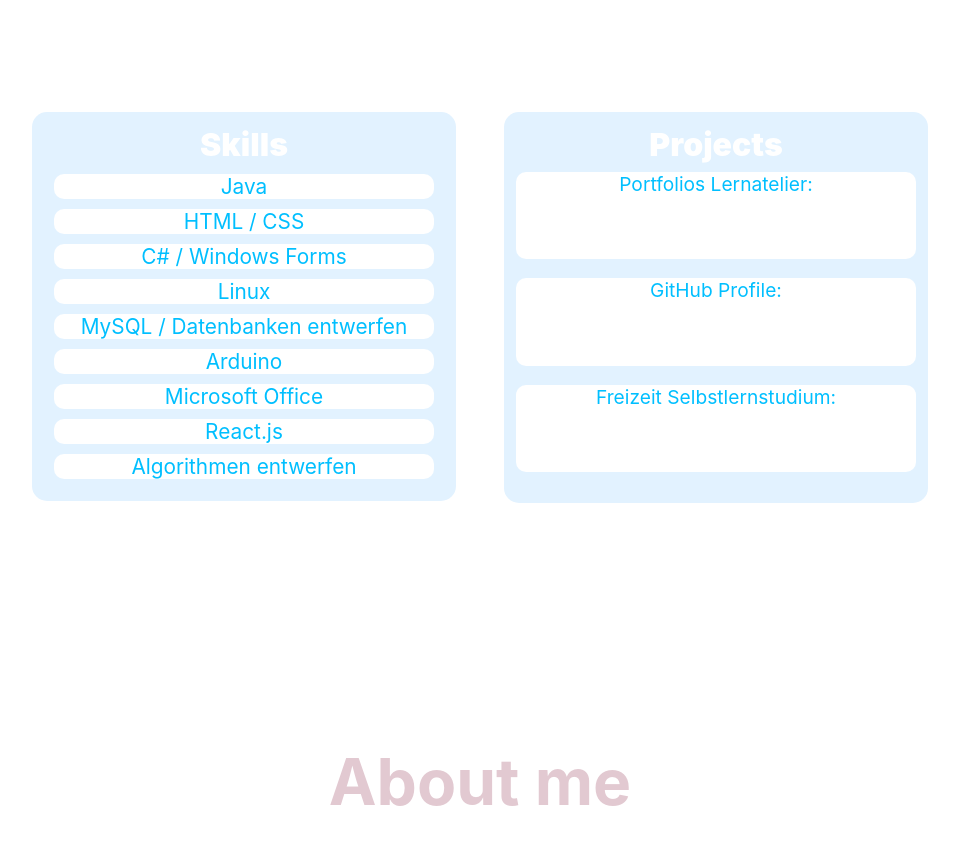
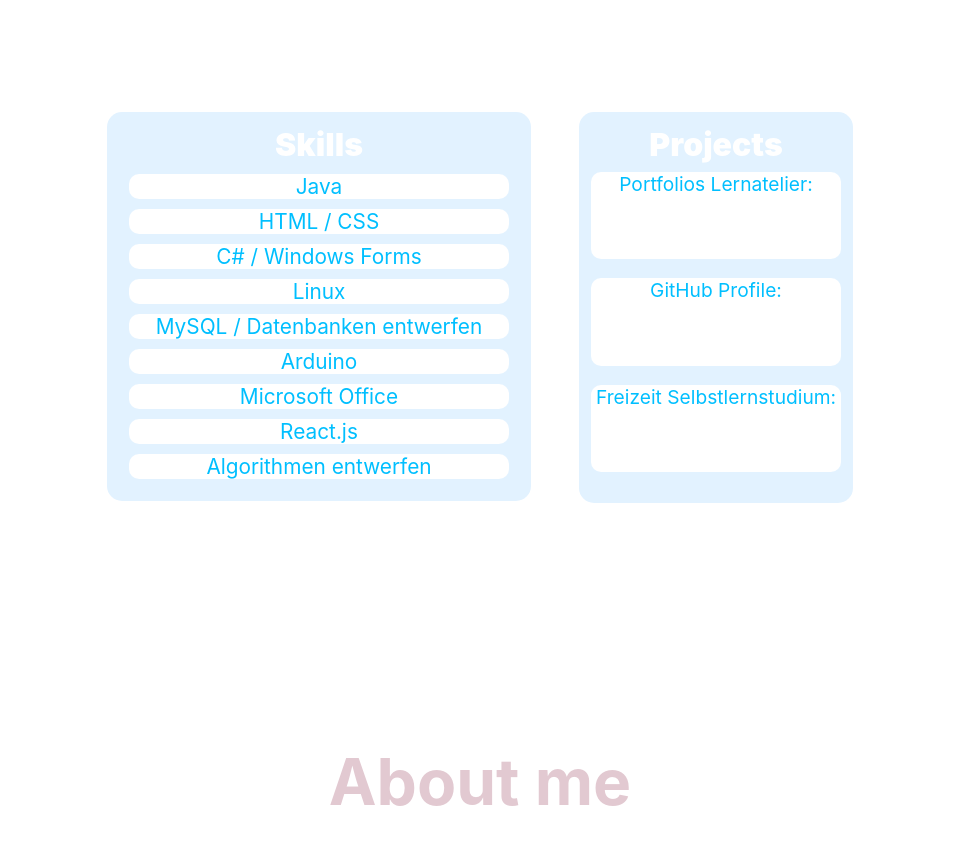
Before and after one commit to marianives/marianivesgallo.ch, a React app: page / in a window 1280 px wide. Shown: the part 1895-2739 px from the top of the page, without its empty margins (160-1119 px from the left). Built offline with nearby package versions, Linux system fonts and the light colour scheme; some icons are missing.

Commit message:
logo changed

```diff
--- a/src/components/BoxProjects.js
+++ b/src/components/BoxProjects.js
@@ -12,9 +12,9 @@ export default function App() {
                 backgroundColor: 'rgb(226, 242, 255)',
                 color: 'black',
                 borderRadius: 15,
-                minHeight: 150,
+                minHeight: 100,
                 padding: 12,
-                width: 400,
+                width: 250,
 
             }}
         >
```
Also changed, not shown: 1 other file (tests, documents, lock files or other folders).
